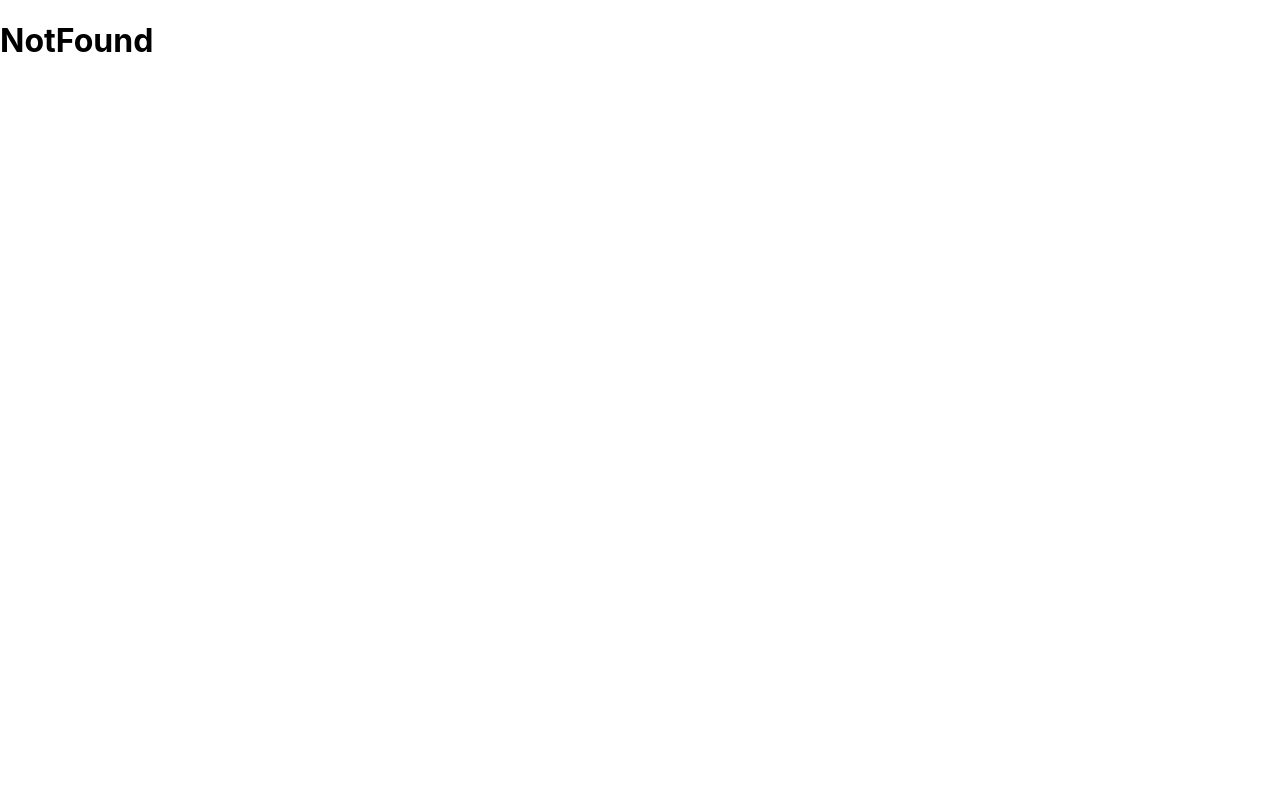
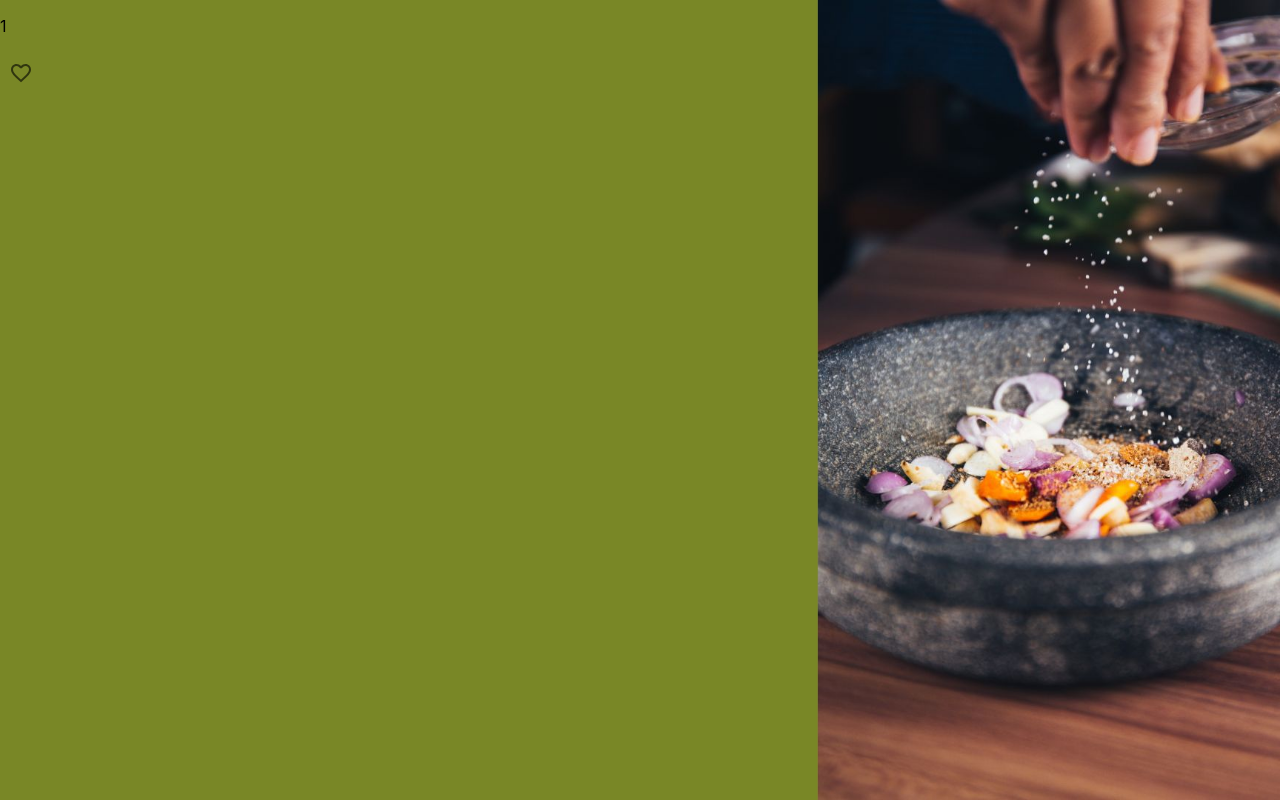
Before and after one commit to HLGitHuber/RecipeHub-Front, a React (Create React App) app in the folder recipe-hub-front/: page /recipe/1 in a window 1280 px wide. Built offline with nearby package versions, Linux system fonts and the light colour scheme.

Commit message:
url to recipe page with id, fav button with different actions basing on current state

```diff
--- a/recipe-hub-front/src/RecipePage/RecipePage.js
+++ b/recipe-hub-front/src/RecipePage/RecipePage.js
@@ -1,5 +1,5 @@
 import React from 'react';
-import { useLocation } from 'react-router-dom';
+import { useLocation, useParams  } from 'react-router-dom';
 import Checkbox from '@mui/material/Checkbox';
 import FavoriteBorder from '@mui/icons-material/FavoriteBorder';
 import Favorite from '@mui/icons-material/Favorite';
@@ -8,34 +8,53 @@ import "../css/basicPage.css";
 const RecipePage = () => {
 
   const location = useLocation();
+  let {id} = useParams();
   const { state } = location;
   const [checked, setChecked] = React.useState(true);
 
-  // const handleChange = (event) => {
-  //   setChecked(event.target.checked);
-  // };
-
-  const handleChange = () => {alert('changed')}
+  const handleChange = (event) => {
+    setChecked(event.target.checked);
+    if(!checked) {
+      alert('added to favorites')
+    } else {
+      alert('removed from favorites')
+    }
+  };
 
   const DisplayRecipe = () => {
     return (
       <div>
-        <h2 className='heading'>{state.name}</h2>
+        <p>{id}</p>
         <div>
           <Checkbox onChange={handleChange}
             inputProps={{ 'aria-label': 'controlled' }}
             icon={<FavoriteBorder />}
             checkedIcon={<Favorite />} />
         </div>
-        <p className='text'>Time to prepare: {state.time}</p>
-        <p className='text'>{state.text}</p>
-        <p className='text'>Description:</p>
-        <p className='text'>{state.description}</p>
+
       </div>
     )
   }
 
 
+  //for demo
+  // const DisplayRecipe = () => {
+  //   return (
+  //     <div>
+  //       <h2 className='heading'>{state.name}</h2>
+  //       <div>
+  //         <Checkbox onChange={handleChange}
+  //           inputProps={{ 'aria-label': 'controlled' }}
+  //           icon={<FavoriteBorder />}
+  //           checkedIcon={<Favorite />} />
+  //       </div>
+  //       <p className='text'>Time to prepare: {state.time}</p>
+  //       <p className='text'>{state.text}</p>
+  //       <p className='text'>Description:</p>
+  //       <p className='text'>{state.description}</p>
+  //     </div>
+  //   )
+  // }
 
   return (
   <div className='background'>
@@ -44,7 +63,6 @@ return (
       </div>
   </div>
   )
-
 }
 
 export default RecipePage
--- a/recipe-hub-front/src/RecipesList/RecipesList.js
+++ b/recipe-hub-front/src/RecipesList/RecipesList.js
@@ -31,10 +31,9 @@ function RecipesList() {
       const recipe = recipes[index]
 
       return (
-        <div key={index} className='text'>
-            <tr><td>{recipe.name}</td><td>{recipe.time}</td><td><Link to={"/recipe"} state={recipe}><Button variant="contained"
-            color="warning">Show recipe</Button></Link></td></tr>
-        </div>
+        // <tr key={index}><td>{recipe.name}</td><td>{recipe.time}</td><td><Link to={"/recipe"} state={recipe}><Button variant="contained"
+        <tr key={index}><td>{recipe.name}</td><td>{recipe.time}</td><td><Link to={`/recipe/${recipe.id}`} state={recipe}><Button variant="contained"
+        color="warning">Show recipe</Button></Link></td></tr>
       )
   }
 
--- a/recipe-hub-front/src/Router/RouterReact.js
+++ b/recipe-hub-front/src/Router/RouterReact.js
@@ -14,7 +14,7 @@ const RouterReact = () => {
             <Route path="/" element={<Homepage />} />
             <Route path="/search" element={<Search />} />
             <Route path="/recipes" element={<RecipesList/>} />
-            <Route path="/recipe" element={<RecipePage/>} />
+            <Route path="/recipe/:id" element={<RecipePage/>} />
             <Route path="*" element={<NotFound />} />
         </Routes>
     </Router>
```
Lines whose indentation alone changed are shown as unchanged.
